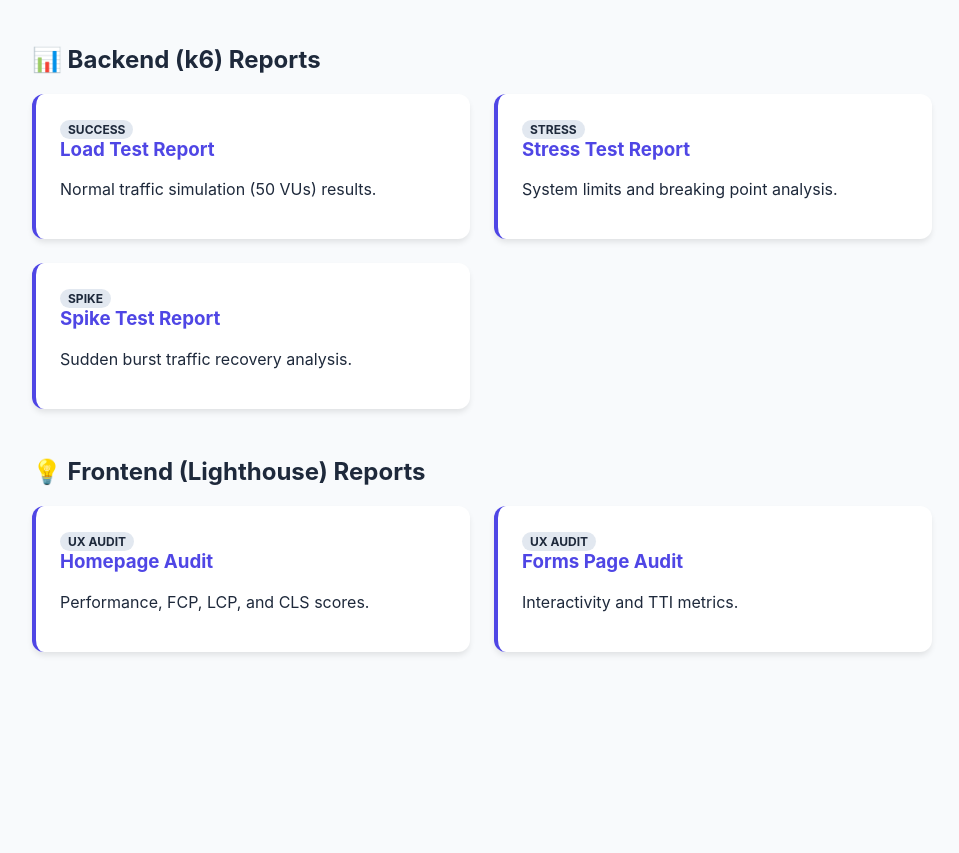
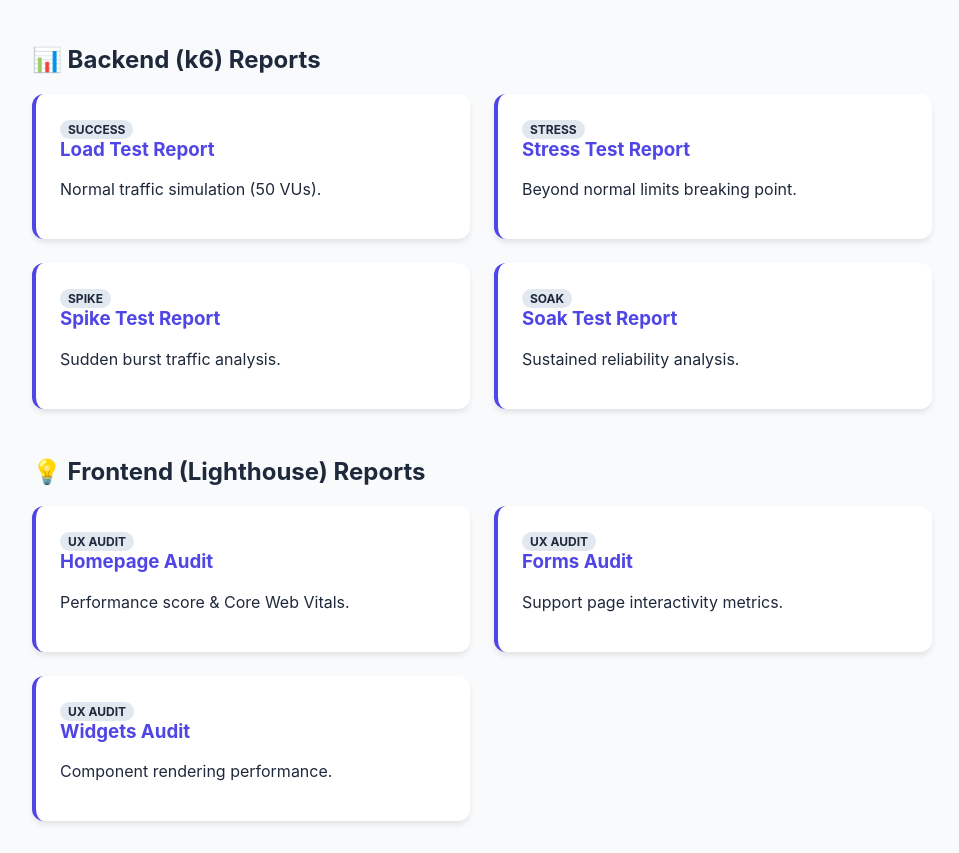
Before and after one commit to sairamachanta/fullstack-performance-testing, a website: page reports/index.html in a window 1280 px wide. Shown: the part 147-1000 px from the top of the page, without its empty margins (158-1117 px from the left). Before the commit the page ends 831 px from the top, so only its background shows below. Drawn offline with Linux system fonts and the light colour scheme.

Commit message:
Web: Fully populate performance dashboard and fix 404s

```diff
--- a/reports/index.html
+++ b/reports/index.html
@@ -1,5 +1,6 @@
 <!DOCTYPE html>
 <html lang="en">
+
 <head>
     <meta charset="UTF-8">
     <meta name="viewport" content="width=device-width, initial-scale=1.0">
@@ -11,6 +12,7 @@
             --card: #ffffff;
             --text: #1e293b;
         }
+
         body {
             font-family: 'Inter', system-ui, -apple-system, sans-serif;
             background-color: var(--bg);
@@ -21,24 +23,29 @@
             flex-direction: column;
             align-items: center;
         }
+
         .container {
             max-width: 900px;
             width: 100%;
         }
+
         header {
             text-align: center;
             margin-bottom: 3rem;
         }
+
         h1 {
             font-size: 2.5rem;
             color: var(--primary);
             margin-bottom: 0.5rem;
         }
+
         .grid {
             display: grid;
             grid-template-columns: repeat(auto-fit, minmax(300px, 1fr));
             gap: 1.5rem;
         }
+
         .card {
             background: var(--card);
             padding: 1.5rem;
@@ -49,13 +56,16 @@
             color: inherit;
             border-left: 4px solid var(--primary);
         }
+
         .card:hover {
             transform: translateY(-5px);
         }
+
         .card h3 {
             margin-top: 0;
             color: var(--primary);
         }
+
         .badge {
             font-size: 0.75rem;
             background: #e2e8f0;
@@ -66,6 +76,7 @@
         }
     </style>
 </head>
+
 <body>
     <div class="container">
         <header>
@@ -79,17 +90,22 @@
                 <a href="k6/load-test-summary.html" class="card">
                     <span class="badge">Success</span>
                     <h3>Load Test Report</h3>
-                    <p>Normal traffic simulation (50 VUs) results.</p>
+                    <p>Normal traffic simulation (50 VUs).</p>
                 </a>
                 <a href="k6/stress-test-summary.html" class="card">
                     <span class="badge">Stress</span>
                     <h3>Stress Test Report</h3>
-                    <p>System limits and breaking point analysis.</p>
+                    <p>Beyond normal limits breaking point.</p>
                 </a>
                 <a href="k6/spike-test-summary.html" class="card">
                     <span class="badge">Spike</span>
                     <h3>Spike Test Report</h3>
-                    <p>Sudden burst traffic recovery analysis.</p>
+                    <p>Sudden burst traffic analysis.</p>
+                </a>
+                <a href="k6/soak-test-summary.html" class="card">
+                    <span class="badge">Soak</span>
+                    <h3>Soak Test Report</h3>
+                    <p>Sustained reliability analysis.</p>
                 </a>
             </div>
         </section>
@@ -100,15 +116,21 @@
                 <a href="lighthouse/homepage.report.html" class="card">
                     <span class="badge">UX Audit</span>
                     <h3>Homepage Audit</h3>
-                    <p>Performance, FCP, LCP, and CLS scores.</p>
+                    <p>Performance score & Core Web Vitals.</p>
                 </a>
                 <a href="lighthouse/forms.report.html" class="card">
                     <span class="badge">UX Audit</span>
-                    <h3>Forms Page Audit</h3>
-                    <p>Interactivity and TTI metrics.</p>
+                    <h3>Forms Audit</h3>
+                    <p>Support page interactivity metrics.</p>
+                </a>
+                <a href="lighthouse/widgets.report.html" class="card">
+                    <span class="badge">UX Audit</span>
+                    <h3>Widgets Audit</h3>
+                    <p>Component rendering performance.</p>
                 </a>
             </div>
         </section>
     </div>
 </body>
+
 </html>
```
Also changed, not shown: .github/workflows/performance.yml.
